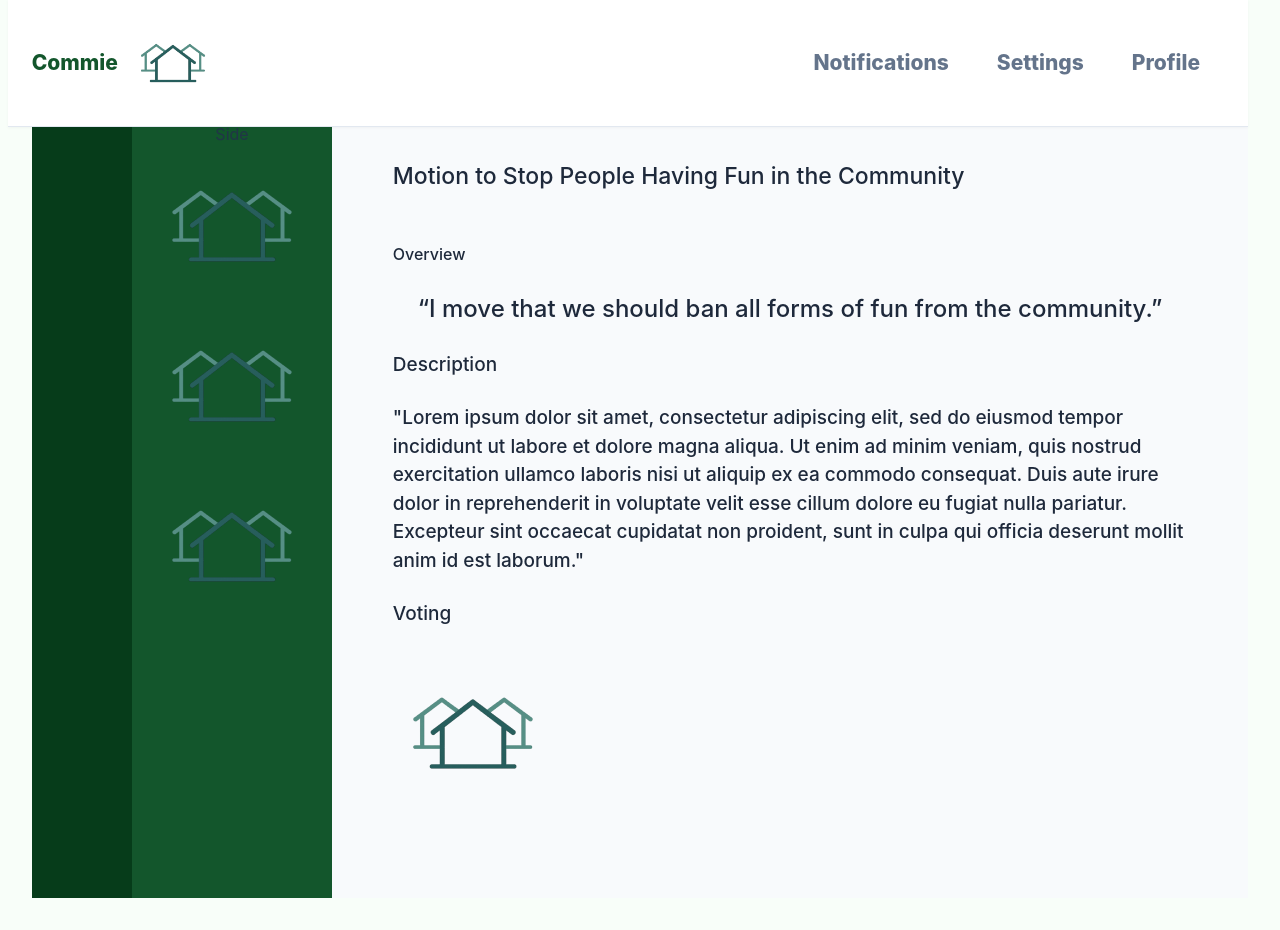
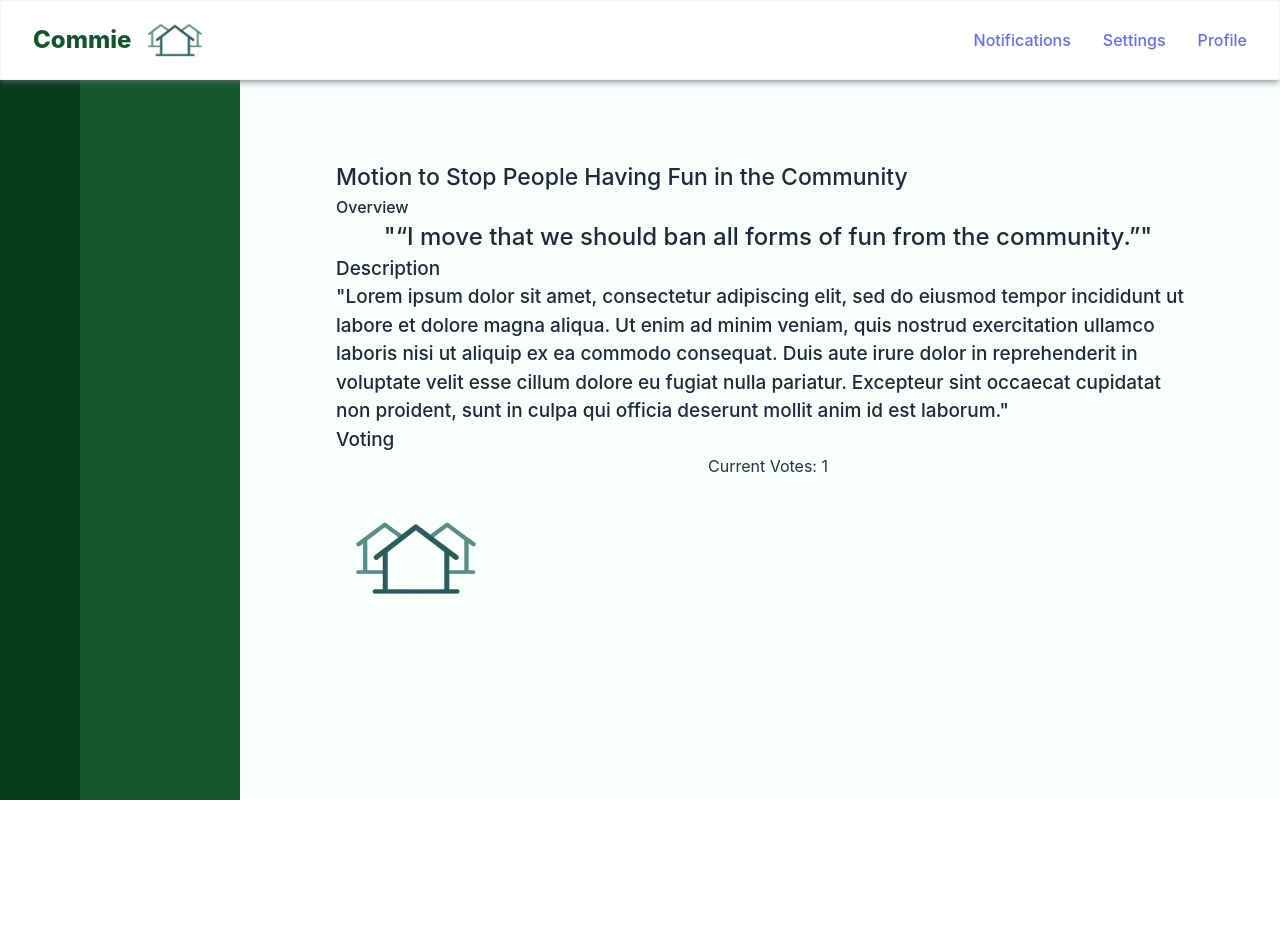
Before and after one commit to benjikib/csci432-web-dev-final-project, a React (Vite) app: page /motiondetails in a window 1280 px wide. After the commit the page ends 800 px from the top, so only its background shows below. Built offline with nearby package versions, Linux system fonts and the light colour scheme.

Commit message:
add clean/reusable SideBar and HeaderNav

```diff
--- a/src/App.jsx
+++ b/src/App.jsx
@@ -9,7 +9,7 @@ function App() {
 
   return (
     <>
-          <div className="topnav">
+          {/* <div className="topnav">
             <a className="logo-link" href="/">
               <span className="nav-logo-font">Commie</span>
               <img src="/logo.png" alt="Logo" className="nav-logo"></img>
@@ -19,7 +19,7 @@ function App() {
               <a href="#settings" title="Settings">Settings</a>
               <a href="#profile" title="Profile">Profile</a>
             </div>
-          </div>
+          </div> */}
           <BrowserRouter>
           <Routes>
             <Route path="/" element={<Main />}></Route>
--- a/src/components/MotionDetails.jsx
+++ b/src/components/MotionDetails.jsx
@@ -1,31 +1,45 @@
-import { useNavigate } from "react-router-dom"
+import SideBar from './reusable/SideBar'
+import HeaderNav from './reusable/HeaderNav'
+
 function MotionDetails() {
+    const motion = {
+        title: "Motion to Stop People Having Fun in the Community",
+        description: "\“I move that we should ban all forms of fun from the community.\”",
+        fullDescription: "Lorem ipsum dolor sit amet, consectetur adipiscing elit, sed do eiusmod tempor incididunt ut labore et dolore magna aliqua. Ut enim ad minim veniam, quis nostrud exercitation ullamco laboris nisi ut aliquip ex ea commodo consequat. Duis aute irure dolor in reprehenderit in voluptate velit esse cillum dolore eu fugiat nulla pariatur. Excepteur sint occaecat cupidatat non proident, sunt in culpa qui officia deserunt mollit anim id est laborum.",
+        voting: {
+
+        }
+    }
 
   return (
     <>
-        <main id="main">
-            <div id="side-bar">
-                Side
-                <img src="/logo.png" alt="Logo" className="custom-logo"></img>
-                <img src="/logo.png" alt="Logo" className="custom-logo"></img>
-                <img src="/logo.png" alt="Logo" className="custom-logo"></img>
-            </div>
+        <HeaderNav />
+        <SideBar />
+        {/* <div className="mt-20 ml-[16rem] flex flex-col gap-8 items-start">
+
+            <div className="text-gray-700 text-2xl">{details.title}</div>
+
+            <div className="text-black text-2xl self-center text-center">{details.overview}</div>
+
+        </div> */}
+          <div className="mt-20 ml-[16rem]">
                 <div className="details-container">
-                <div className="details-motion-title">Motion to Stop People Having Fun in the Community</div>
+                    <div className="details-motion-title">{motion.title}</div>
                     <div className="details-overview">
                         <div className="details-overview-title">Overview</div>
-                    <div className="details-overview-contents">“I move that we should ban all forms of fun from the community.”</div>
+                        <div className="details-overview-contents">"{motion.description}"</div>
                     </div>
                     <div className="details-overview">
                         <div className="details-description-title">Description</div>
-                    <div className="details-description-contents">"Lorem ipsum dolor sit amet, consectetur adipiscing elit, sed do eiusmod tempor incididunt ut labore et dolore magna aliqua. Ut enim ad minim veniam, quis nostrud exercitation ullamco laboris nisi ut aliquip ex ea commodo consequat. Duis aute irure dolor in reprehenderit in voluptate velit esse cillum dolore eu fugiat nulla pariatur. Excepteur sint occaecat cupidatat non proident, sunt in culpa qui officia deserunt mollit anim id est laborum."</div>
+                        <div className="details-description-contents">"{motion.fullDescription}"</div>
                     </div>
                     <div className="details-overview">
                         <div className="details-description-title">Voting</div>
+                        <div>Current Votes: 1</div>
                         <img src="/logo.png" alt="Logo" className="custom-logo"></img>
                     </div>
                 </div>
-        </main>
+          </div>
     </>
   )
 }
--- a/src/components/Motions.jsx
+++ b/src/components/Motions.jsx
@@ -1,15 +1,15 @@
 import { useNavigate } from "react-router-dom"
+import SideBar from './reusable/SideBar'
+import HeaderNav from './reusable/HeaderNav'
 
 function Motions() {
     const navigate = useNavigate()
 
   return (
     <>
-        <main id="main">
-        <div id="side-bar">
-            Side
-        </div>
-        <div id="motions-container">
+        <HeaderNav />
+        <SideBar />
+        <div id="motions-container" className="mt-20 ml-[16rem]">
             <div class="motions-section">
             <h2 class="section-title">Motions</h2>
             <div class="motions-grid">
@@ -38,7 +38,6 @@ function Motions() {
             </div>
             </div>
         </div>
-        </main>
     </>
   )
 }
--- /dev/null
+++ b/src/components/reusable/HeaderNav.jsx
@@ -0,0 +1,37 @@
+
+const HeaderNav = () => {
+        return (
+        //   <div className="fixed top-0 left-0 z-50 h-40 w-1/1 grid grid-cols-5 border border-gray-400/10 shadow-md shadow-gray-500/50 p-4 bg-white">
+        //     <a className="logo-link" href="/">
+        //       <span className="text-lighter-green font-extrabold size-80">Commie</span>
+        //       <img src="/logo.png" alt="Logo" className="nav-logo"></img>
+        //     </a>
+        //     <div className="nav-right">
+        //       <a href="#notifications" title="Notifications">Notifications</a>
+        //       <a href="#settings" title="Settings">Settings</a>
+        //       <a href="#profile" title="Profile">Profile</a>
+        //     </div>
+        //   </div>
+        // Assume 'lighter-green' and 'h-40' are defined in your tailwind.config.js
+                <div className="fixed top-0 left-0 right-0 z-50 h-20 w-full flex items-center justify-between border border-gray-400/10 shadow-md shadow-gray-500/50 p-8 bg-white">
+
+                        {/* 2. LEFT Elements (Grouped for Logo) */}
+                        {/* We wrap the logo elements in a container to justify them as a single unit */}
+                        <a href="/" className="flex items-center space-x-2">
+                                <span className="text-lighter-green font-extrabold text-2xl">Commie</span>
+                                <img src="/logo.png" alt="Logo" className="w-18 h-18"></img>
+                        </a>
+
+                        {/* 1. RIGHT Elements (Evenly Spaced) */}
+                        {/* We wrap the three elements in a container using 'space-x-8' for spacing */}
+                        <div className="flex items-center gap-8 text-md">
+                                <a href="#notifications" title="Notifications" className="text-gray-700 hover:text-gray-900">Notifications</a>
+                                <a href="#settings" title="Settings" className="text-gray-700 hover:text-gray-900">Settings</a>
+                                <a href="#profile" title="Profile" className="text-gray-700 hover:text-gray-900">Profile</a>
+                        </div>
+
+                </div>
+        );
+};
+
+export default HeaderNav;
--- /dev/null
+++ b/src/components/reusable/SideBar.jsx
@@ -0,0 +1,12 @@
+
+const SidebarColorBlock = () => {
+        return (
+                <div className="fixed top-0 left-0 z-10 h-screen w-60  bg-lighter-green">
+
+                        <div className="fixed top-0 left-0 z-10 h-screen w-20  bg-darker-green" />
+
+                </div>
+        );
+};
+
+export default SidebarColorBlock;
--- a/src/index.css
+++ b/src/index.css
@@ -1,4 +1,9 @@
 @import "tailwindcss";
+
+@theme {
+  --color-darker-green: #063C1A;
+  --color-lighter-green: #13562C;
+}
 
 :root {
   font-family: system-ui, Avenir, Helvetica, Arial, sans-serif;
```
Lines whose indentation alone changed are shown as unchanged.
